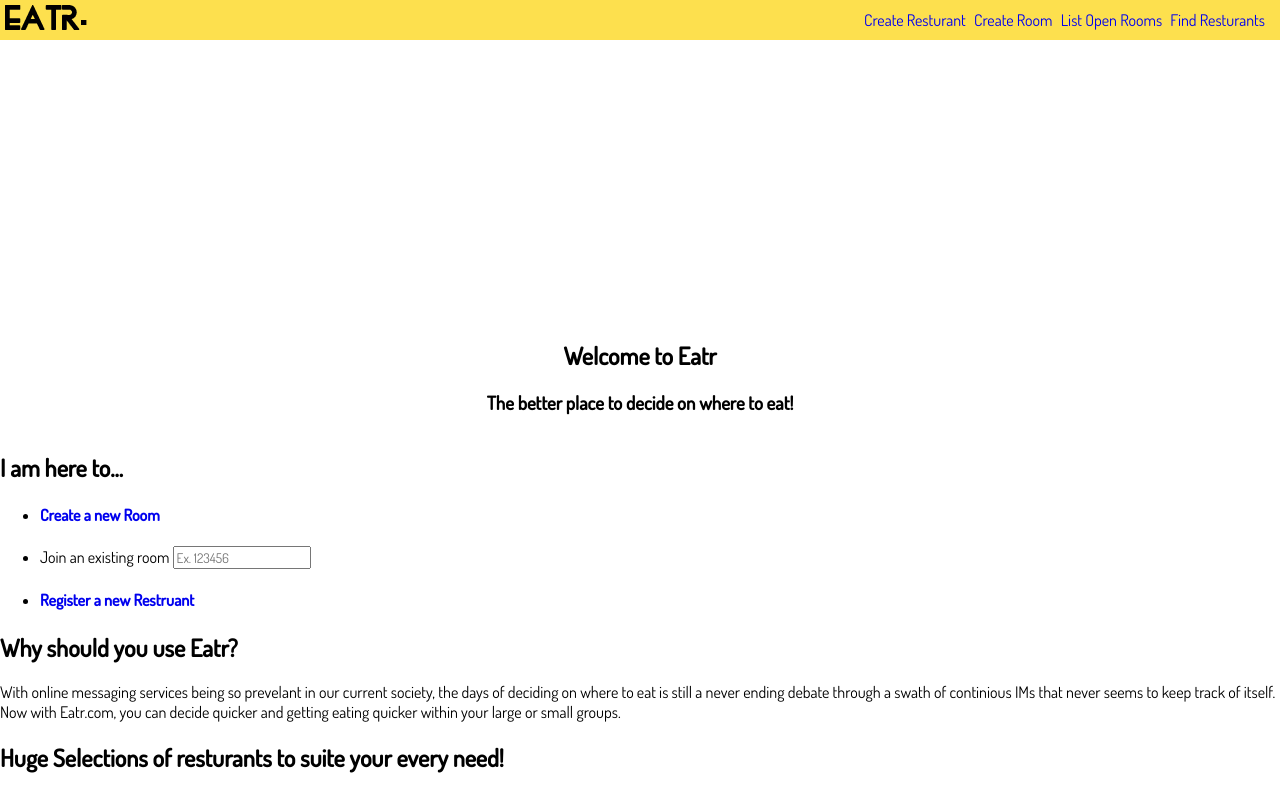
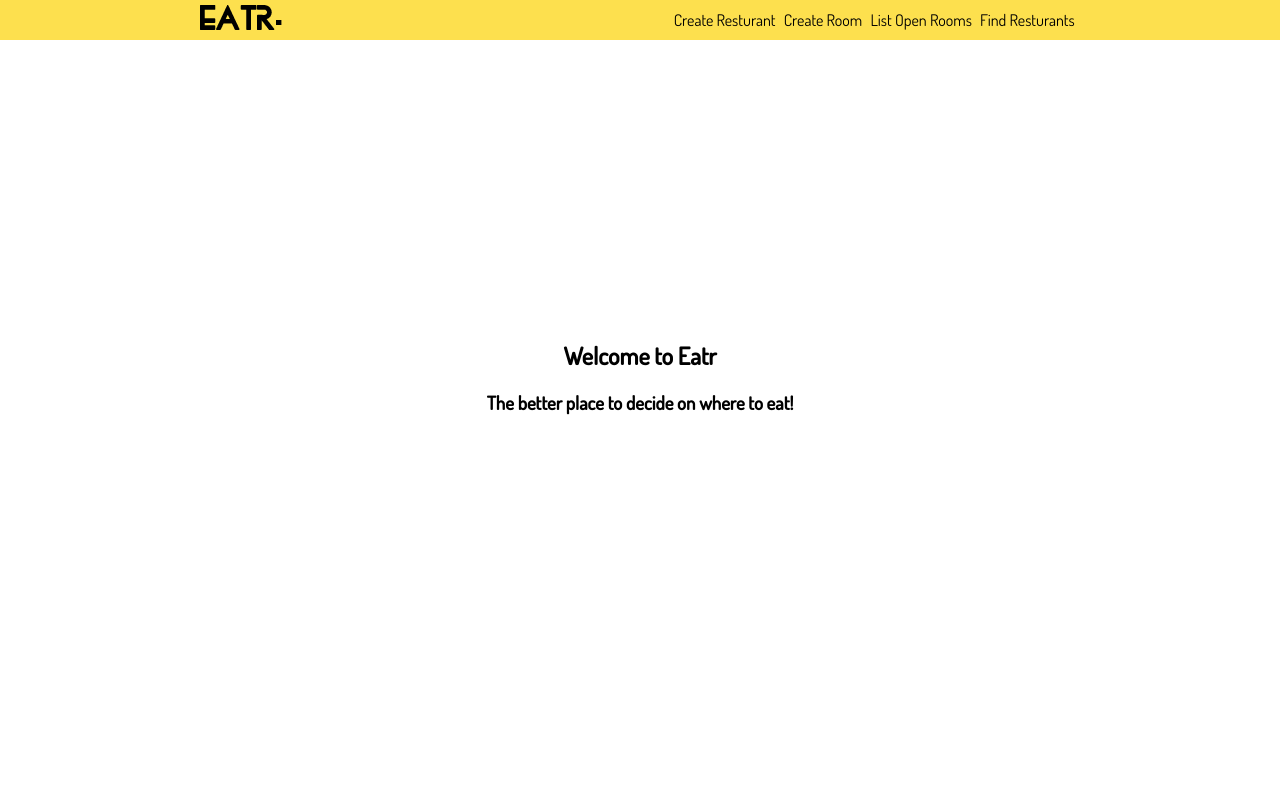
Before and after one commit to thebigbluebox/UAComp266_MainAssignment, a plain HTML site: page index.html in a window 1280 px wide. Shown: the top 790 px of the page. Drawn offline with Linux system fonts and the light colour scheme.

Commit message:
More flexbox

```diff
--- a/_style/style.css
+++ b/_style/style.css
@@ -17,22 +17,27 @@ nav {
 
 a {
   text-decoration: none;
+  color:black;
 }
 
 a:link {
-
+  text-decoration: none;
+  color:black;
 }
 
 a:visited {
-
+  text-decoration: none;
+  color:black;
 }
 
 a:hover {
-
+  text-decoration: none;
+  color:white;
 }
 
 a:active {
-
+  text-decoration: none;
+  color:gray;
 }
 
 h1 {
@@ -91,6 +96,7 @@ section {
   display: flex;
   flex-direction: row;
   flex-wrap: wrap;
+  justify-content: space-around;
 }
 
 .nav_bar ul {
@@ -101,18 +107,13 @@ section {
 
 .nav_left {
   display: flex;
-  flex-grow: 1;
   order:0;
-}
-
-.nav_left ul li {
-    padding-left:5px;
+  padding-left:10px;
 }
 
 .nav_right {
   display: flex;
   justify-content: flex-end;
-  flex-grow: 4;
   order:1;
 }
 
@@ -124,3 +125,7 @@ section {
   display:inline;
   padding-right:5px;
 }
+
+.section {
+  height: 100vh;
+}
--- a/index.html
+++ b/index.html
@@ -42,13 +42,13 @@ about what Eatr.com is, and give them a easy way to start using it
   </nav>
 
   <main>
-    <section class="container index_section" id="title">
+    <section class="section" id="title">
       <div class="h_center v_center text_center">
       <h1>Welcome to Eatr</h1>
       <h3>The better place to decide on where to eat!</h3>
     </div>
     </section>
-    <section>
+    <section class="section container">
       <header>
         <h2>I am here to...</h2>
       </header>
```
